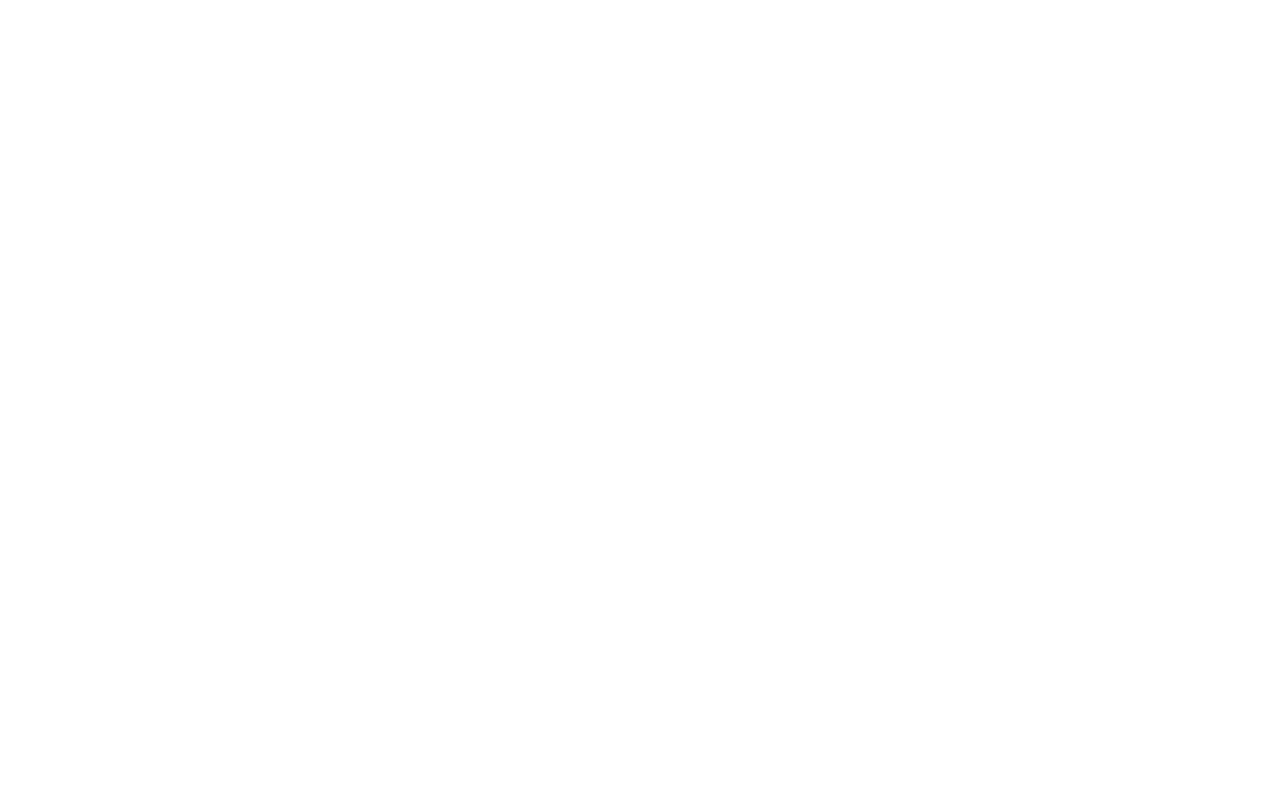
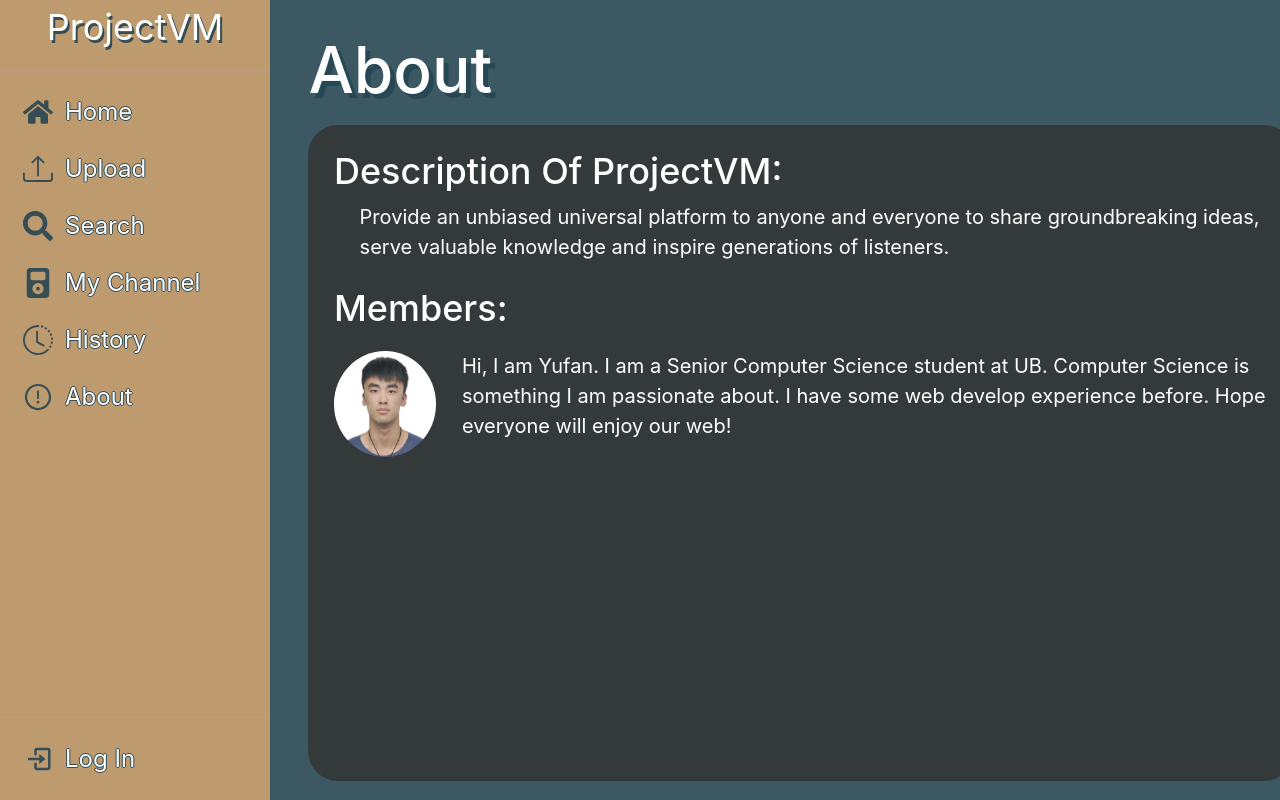
Before and after one commit to ProjectVM/ProjectVM, a React (Create React App) app in the folder frontend/: page /about in a window 1280 px wide. Built offline with nearby package versions, Linux system fonts and the light colour scheme; the HTML template or start-up script is replaced by a standard one.

Commit message:
#56 Add about page and upload yufan's profile

```diff
--- a/frontend/src/App.js
+++ b/frontend/src/App.js
@@ -1,5 +1,6 @@
 import SignupForm from "./components/Signup/SignupForm.jsx";
 import Homepage from "./components/Homepage/Homepage.jsx";
+import Aboutme from "./components/Aboutme/Aboutme.jsx"
 import Login from "./components/login.jsx";
 import { useState, useEffect } from "react";
 import { BrowserRouter as Router, Route } from "react-router-dom";
@@ -13,6 +14,7 @@
         <Route path='/signup' exact component={SignupForm} />
         <Route path='/login' exact component={Login} />
         <Route path='/' exact component={Homepage} />
+        <Route path='/about' exact component={Aboutme} />
       </Router>
   );
 }
--- /dev/null
+++ b/frontend/src/components/Aboutme/Aboutme.css
@@ -0,0 +1,65 @@
+.background {
+    height: 100vh;
+    width: 100vw;
+    background-color: rgba(38, 70, 83, 0.9);
+    display: flex;
+    position: absolute;
+  }
+
+.aboutme{
+    position: relative;
+    left: 3vw;
+}
+
+.title{
+    position: relative;
+    top: 4vh;
+    font-size: 64px;
+    color: white;
+    text-shadow: 5px 5px rgba(38, 70, 83, 0.9);
+}
+
+.contentWrapper{
+    position: relative;
+    overflow-y: scroll;
+    background-color: rgba(52, 58, 57, 1);
+    top: 5vh;
+    height: 82vh;
+    width: 77vw;
+    border-radius: 30px;
+    padding: 2vw;
+    display: flex;
+    flex-direction: column;
+}
+
+.description{
+    font-size: 36px;
+    color: white;
+}
+
+.introduction{
+    position: relative;
+    /* background-color: black; */
+    width: 73vw;
+    display: flex;
+    margin: 1vw 0;
+}
+
+.text{
+    font-size: 20px;
+    color: white;
+    margin-left: 2vw;
+    margin-bottom: 2vw;
+}
+
+.leftPic{
+    width: 8vw;
+    border-radius: 50%;
+    margin-right: 2vw;
+}
+
+.intro_text{
+    width: 63vw;
+    font-size: 20px;
+    color: white;
+}
--- /dev/null
+++ b/frontend/src/components/Aboutme/Aboutme.jsx
@@ -0,0 +1,33 @@
+import React, { useState } from "react";
+import Sidebar from "../Sidebar/sidebar.jsx"
+import yufanPic from "./yufan.jpg"
+import "./Aboutme.css";
+
+function Aboutme(){
+    return (
+        <div className="background">
+            <Sidebar/>
+            <div className="aboutme">
+                <h1 className="title">About</h1>
+                <div className="contentWrapper">
+                    <h1 className="description">Description Of ProjectVM:</h1>
+                    <p1 className="text">Provide an unbiased universal platform to anyone and everyone to share groundbreaking ideas, serve valuable knowledge and inspire generations of listeners.</p1>
+                    <h1 className="description">Members:</h1>
+                    {/* yufan */}
+                    <div className="introduction">
+                        <img src={yufanPic} className="leftPic"></img>
+                        <p className="intro_text">Hi, I am Yufan. I am a Senior Computer Science student at UB. Computer Science is something I am passionate about. I have some web develop experience before. Hope everyone will enjoy our web!</p>
+                    </div>
+
+                    {/* Please follow blow template to do the intro*/}
+                    {/* <div className="introduction">
+                        <img src={ } className="leftPic"></img>
+                        <p className="intro_text"> </p>
+                    </div> */}
+
+                </div>
+            </div>
+        </div>
+    )
+}
+export default Aboutme
--- a/frontend/src/components/Sidebar/sidebar.jsx
+++ b/frontend/src/components/Sidebar/sidebar.jsx
@@ -19,6 +19,7 @@
 import { BsFillMusicPlayerFill, BsClockHistory, BsUpload } from "react-icons/bs";
 import { HiOutlineLogout } from "react-icons/hi";
 import { BiLogIn } from "react-icons/bi";
+import { AiOutlineExclamationCircle } from "react-icons/ai";
 
 //import from react-pro-sidebar module and our custom css
 import 'react-pro-sidebar/dist/css/styles.css';
@@ -50,6 +51,10 @@
             <MenuItem icon={<FaSearch />}>Search</MenuItem>
             <MenuItem icon={<BsFillMusicPlayerFill />}>My Channel</MenuItem>
             <MenuItem icon={<BsClockHistory />}>History</MenuItem>
+            <MenuItem icon={<AiOutlineExclamationCircle />}>
+              About
+              <Link to ="/about"/>
+              </MenuItem>
           </Menu>
         </SidebarContent>
         <SidebarFooter>
```
Also changed, not shown: frontend/src/components/Aboutme/yufan.jpg (added).
